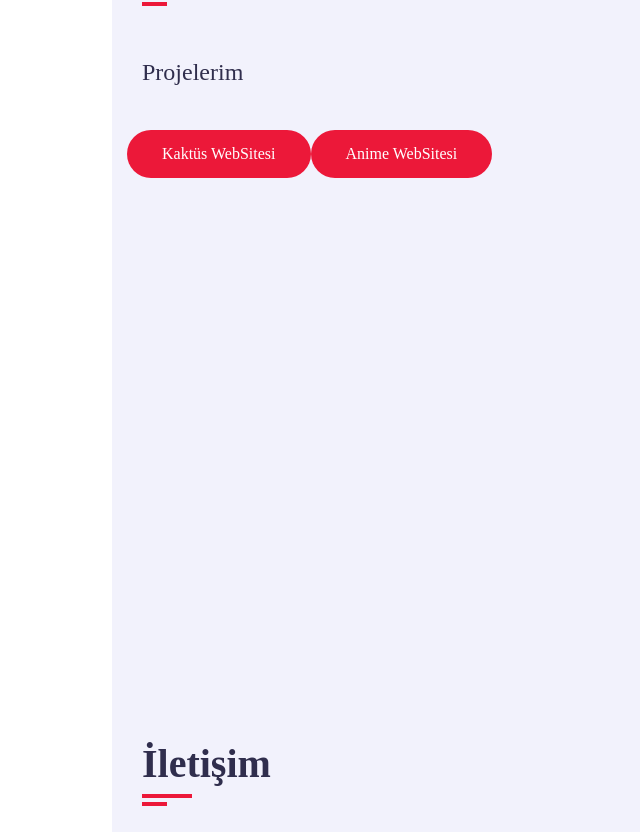
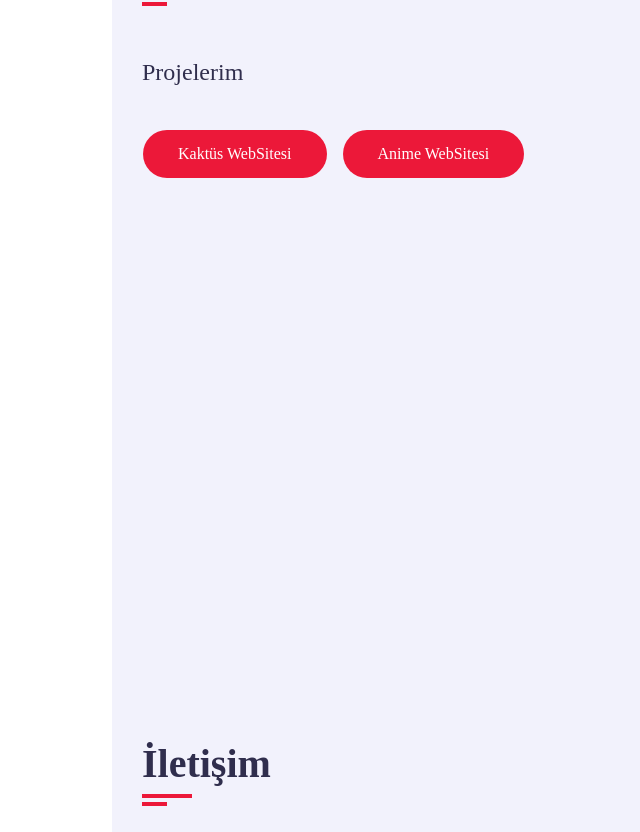
Before and after one commit to thealikaya/portfolio, a plain HTML site: page index.html in a window 1280 px wide. Shown: the part 3739-4571 px from the top of the page, without its empty margins (158-798 px from the left). Drawn offline with nearby package versions, Linux system fonts and the light colour scheme; a web font is replaced by a local one.

Commit message:
Update style.css
Düzenleme yapıldı.

```diff
--- a/style.css
+++ b/style.css
@@ -547,6 +547,13 @@ h3.my-profession{
 .portfolio .portfolio-item-inner .portfolio-img img {
     width: 100px;
 }
+
+.portfolio-btn{
+    display: flex;
+    justify-content: center;
+    align-items: center;
+    margin-left: 1rem;
+}
 /* Contact */
 .contact-title{
     color: var(--skin-color);
```
